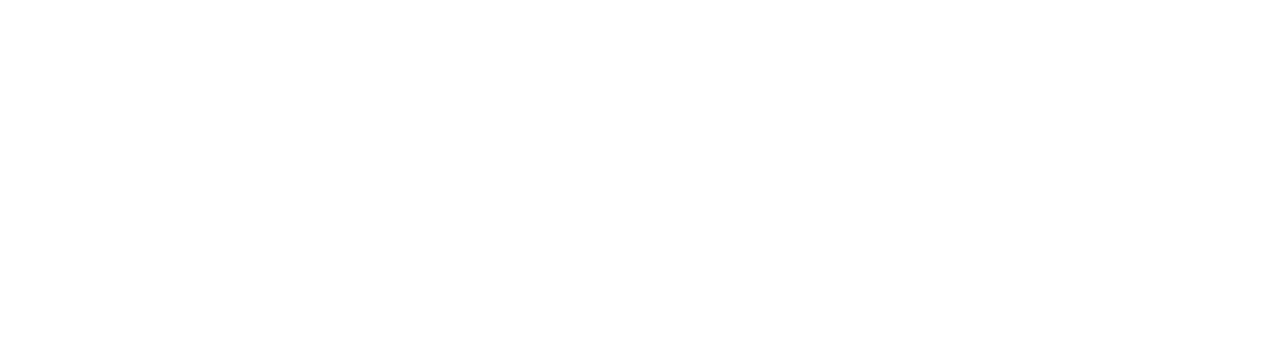
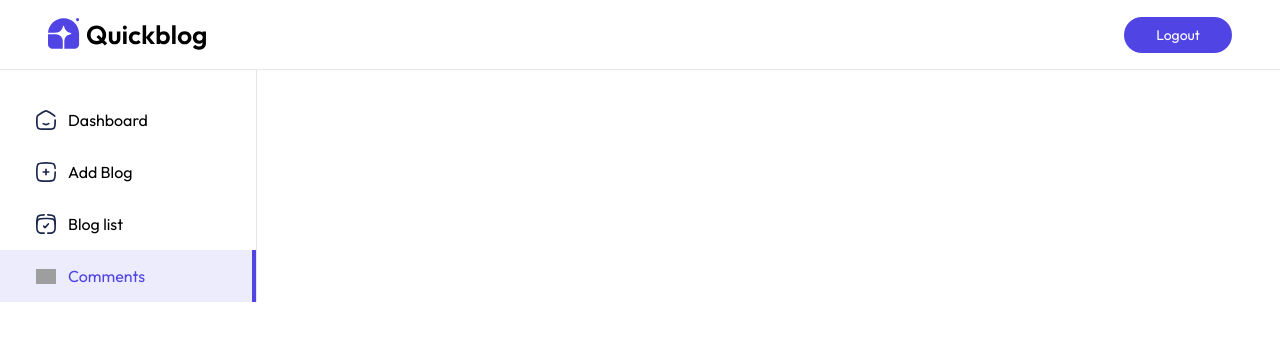
Before and after one commit to Aayush-235/BlogApp, a React (Vite) app in the folder client/: page /admin/comments in a window 1280 px wide. Before the commit this address had no page. Shown: the top 340 px of the page. Built offline with nearby package versions, Linux system fonts and the light colour scheme; grey boxes are pictures that could not be loaded.

Commit message:
Basic siderbar of admin is cmplt

```diff
--- a/client/src/App.jsx
+++ b/client/src/App.jsx
@@ -2,6 +2,11 @@
 import { Route, Routes } from 'react-router-dom'
 import Home from './pages/Home'
 import Blog from './pages/Blog'
+import Layout from './pages/admin/Layout'
+import Addblog from './pages/admin/Addblog'
+import Listblog from './pages/admin/Listblog'
+import Dashboard from './pages/admin/Dashboard'
+import Comments from './pages/admin/Comments'
 
 const App = () => {
   return (
@@ -9,6 +14,15 @@
       <Routes>
         <Route path="/" element={<Home/>} />
         <Route path="/blog/:id" element={<Blog/>} />
+
+        {/* Admin Routes */}
+        <Route path='/admin' element={<Layout/>}>
+          <Route index element={<Dashboard/>}/>
+          <Route path="addblog" element={<Addblog/>} />
+          <Route path="listblog" element={<Listblog/> }/>
+          <Route path="comments" element={<Comments/>}/>
+        </Route>
+
       </Routes>
     </div>
   )
--- /dev/null
+++ b/client/src/components/admin/Login.jsx
@@ -0,0 +1,11 @@
+import React from 'react'
+
+const Login = () => {
+  return (
+    <div>
+
+    </div>
+  )
+}
+
+export default Login
--- /dev/null
+++ b/client/src/components/admin/Sidebar.jsx
@@ -0,0 +1,33 @@
+import React from 'react'
+import { NavLink } from 'react-router-dom'
+import { assets } from '../../assets/assets'
+
+const Sidebar = () => {
+    return (
+        <div className='flex flex-col border-r border-gray-200 min-h-full pt-6'>
+
+            <NavLink end={true} to="/admin" className={({ isActive }) => `flex items-center gap-3 py-3.5 px-3  md:px-9 md:min-w-64 cursor-pointer ${isActive && 'bg-primary/10 border-r-4 border-primary text-primary'}`}>
+                <img src={assets.home_icon} className='min-w-4 w-5' alt="" />
+                <p className='hidden md:inline-block'>Dashboard</p>
+            </NavLink>
+
+            <NavLink to="/admin/addblog" className={({ isActive }) => `flex items-center gap-3 py-3.5 px-3  md:px-9 md:min-w-64 cursor-pointer ${isActive && 'bg-primary/10 border-r-4 border-primary text-primary'}`}>
+                <img src={assets.add_icon} className='min-w-4 w-5' alt="" />
+                <p className='hidden md:inline-block'>Add Blog</p>
+            </NavLink>
+
+            <NavLink to="/admin/listblog" className={({ isActive }) => `flex items-center gap-3 py-3.5 px-3  md:px-9 md:min-w-64 cursor-pointer ${isActive && 'bg-primary/10 border-r-4 border-primary text-primary'}`}>
+                <img src={assets.list_icon} className='min-w-4 w-5' alt="" />
+                <p className='hidden md:inline-block'>Blog list</p>
+            </NavLink>
+
+            <NavLink to="/admin/comments" className={({ isActive }) => `flex items-center gap-3 py-3.5 px-3  md:px-9 md:min-w-64 cursor-pointer ${isActive && 'bg-primary/10 border-r-4 border-primary text-primary'}`}>
+                <img src={assets.comment_icon} className='min-w-4 w-5' alt="" />
+                <p className='hidden md:inline-block'>Comments</p>
+            </NavLink>
+
+        </div>
+    )
+}
+
+export default Sidebar
--- /dev/null
+++ b/client/src/pages/admin/Addblog.jsx
@@ -0,0 +1,11 @@
+import React from 'react'
+
+const Addblog = () => {
+  return (
+    <div>
+
+    </div>
+  )
+}
+
+export default Addblog
--- /dev/null
+++ b/client/src/pages/admin/Comments.jsx
@@ -0,0 +1,11 @@
+import React from 'react'
+
+const Comments = () => {
+  return (
+    <div>
+
+    </div>
+  )
+}
+
+export default Comments
--- /dev/null
+++ b/client/src/pages/admin/Dashboard.jsx
@@ -0,0 +1,11 @@
+import React from 'react'
+
+const Dashboard = () => {
+  return (
+    <div>
+
+    </div>
+  )
+}
+
+export default Dashboard
--- /dev/null
+++ b/client/src/pages/admin/Layout.jsx
@@ -0,0 +1,26 @@
+import React from 'react'
+import { assets } from '../../assets/assets'
+import { Outlet, useNavigate } from 'react-router-dom'
+import Sidebar from '../../components/admin/Sidebar'
+
+const Layout = () => {
+    const navigate = useNavigate()
+    const logout = () => {
+        navigate('/')
+    }
+    return (
+        <>
+            <div className='flex justify-between items-center py-2 h-[70px] px-4 sm:px-12 border-b border-gray-200'>
+                <img src={assets.logo} className="cursor-pointer w-32 sm:w-40" onClick={() => (navigate('/'))} alt="" />
+                <button onClick={logout} className='text-sm px-8 py-2 bg-primary text-white rounded-full cursor-pointer'>Logout</button>
+            </div>
+
+            <div className='flex h-calc(100vh-70px)'>
+                <Sidebar/>
+                <Outlet/>
+            </div>
+        </>
+    )
+}
+
+export default Layout
--- /dev/null
+++ b/client/src/pages/admin/Listblog.jsx
@@ -0,0 +1,11 @@
+import React from 'react'
+
+const Listblog = () => {
+  return (
+    <div>
+
+    </div>
+  )
+}
+
+export default Listblog
```
